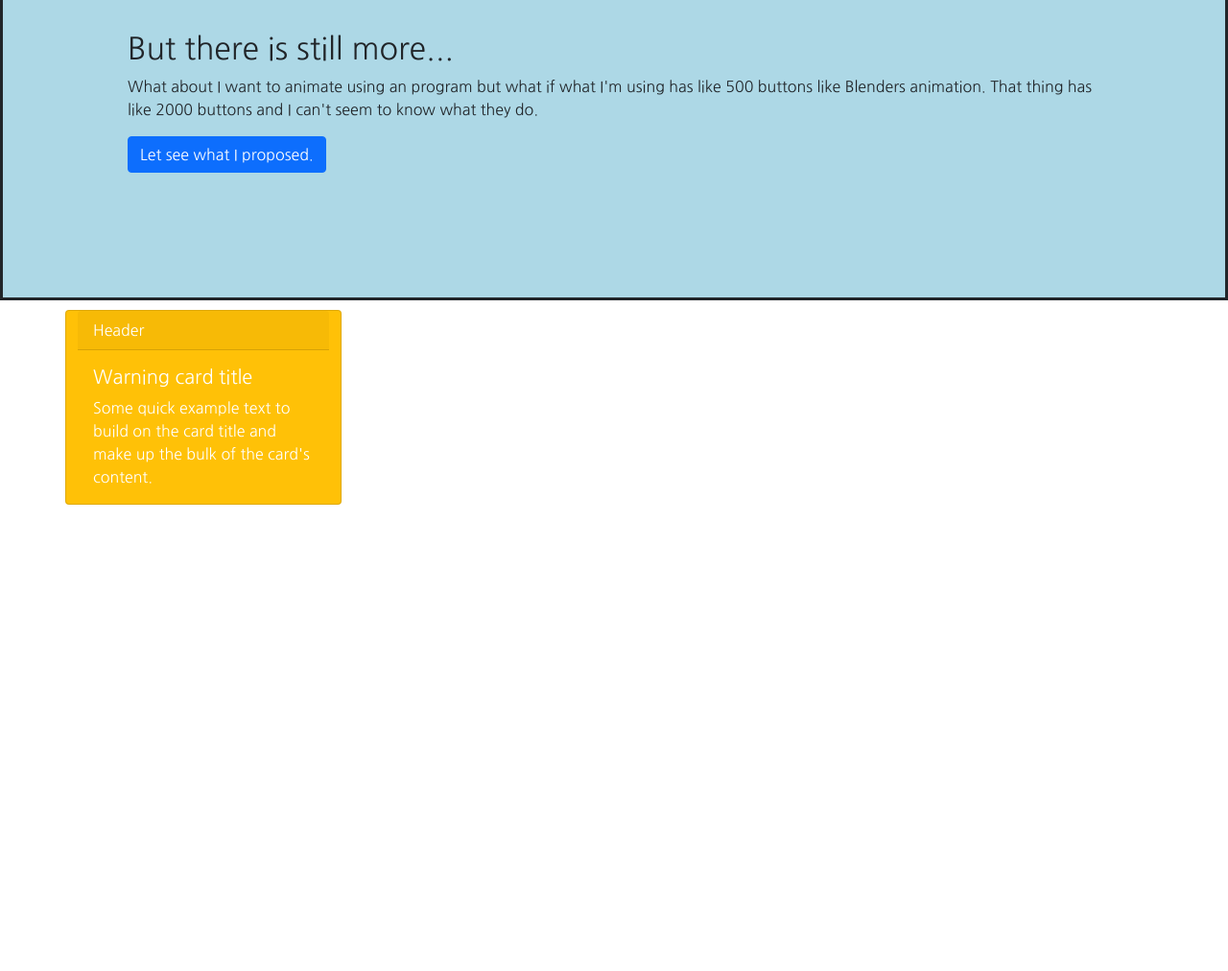
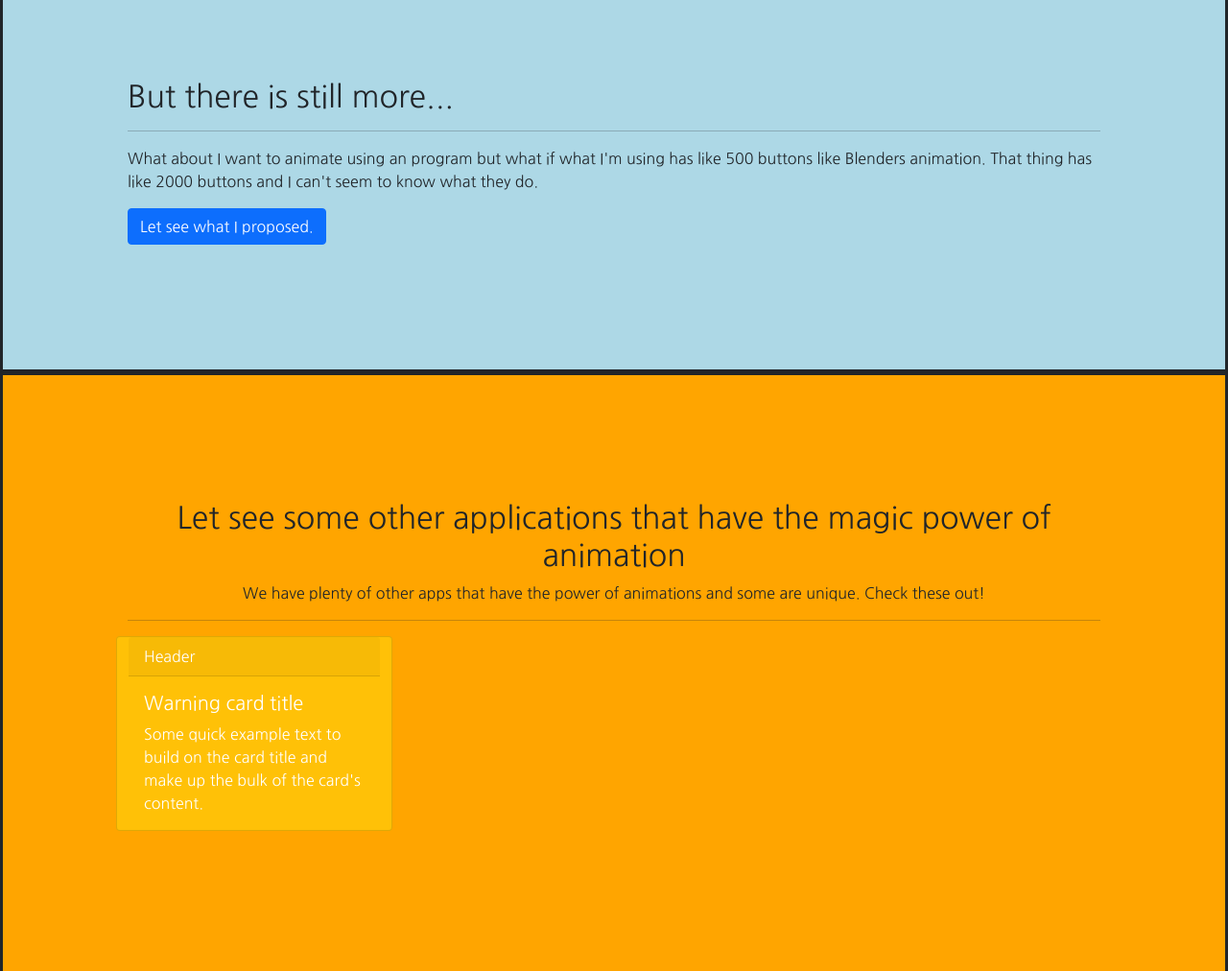
Before and after one commit to aronl9810/sep10-freedom-project, a plain HTML site: page index.html in a window 1280 px wide. Shown: the part 2000-3012 px from the top of the page at 96% size. Before the commit the page ends 2552 px from the top, so only its background shows below. Drawn offline with nearby package versions, Linux system fonts and the light colour scheme; a script that the page names is missing.

Commit message:
lines + apps

```diff
--- a/index.html
+++ b/index.html
@@ -49,11 +49,13 @@
         <div class = "container-fluid context">
             <div class = "container container-border">
                 <h2><strong>Context</strong></h2>
+                <hr></hr>
                 <p>Animation is defined as a way of making a movie using varying images. Back in the time people would use something as flipbooks to create such animation. Fantasmagorie, created in 1906 was a perfect example of that. The author used papers and pens to make a animation by swapping out papers each frame.</p>
                 <p>As the first animation was created, several other people took the dive of the animation world. This such allowed people to create high quality movie animations that will satisfy millions of people to eventually growing into children animaton</p>
             </div>
             <div class = "container container-border">
               <h2><strong>But what if...</strong></h2>
+              <hr></hr>
               <p>it didn't have to be this way? Animation using paper could be very tiring. In fact you would have to literally create doezens of pages and what if those pages get lost. Literally part of your animation would be gone and you would be forced to draw it again. Plus if you need to record audio you would have to do it live.</p>
               <a class="btn btn-success" data-bs-toggle="offcanvas" href="#offcanvasExample" role="button" aria-controls="offcanvasExample">The solution?</a>
               <div class="offcanvas offcanvas-start" tabindex="-1" id="offcanvasExample" aria-labelledby="offcanvasExampleLabel">
@@ -74,6 +76,7 @@
         <div class = "container-fluid missuemfix">
           <div class = "container">
             <h2>But there is still more...</h2>
+            <hr></hr>
             <p>What about I want to animate using an program but what if what I'm using has like 500 buttons like Blenders animation. That thing has like 2000 buttons and I can't seem to know what they do.</p>
 
             <button type="button" class="btn btn-primary" data-bs-toggle="modal" data-bs-target="#staticBackdrop">
@@ -167,7 +170,11 @@
 
         <div class = "container-fluid apps">
           <div class = "container">
-
+            <div class = "center">
+              <h2>Let see some other applications that have the magic power of animation</h2>
+              <p>We have plenty of other apps that have the power of animations and some are unique. Check these out!</p>
+            </div>
+            <hr></hr>
             <div class = "row">
               <div class="card text-white bg-warning mb-3" style="max-width: 18rem;">
                 <div class="card-header">Header</div>
--- a/style.css
+++ b/style.css
@@ -43,10 +43,15 @@ strong {
     padding:10px;
 }
 
-.app {
+.apps {
     border-style:solid;
     background:orange;
     padding:120px;
+}
+
+.center{
+    text-align:center;
+    display:block;
 }
 
 /*Animation*/
```
